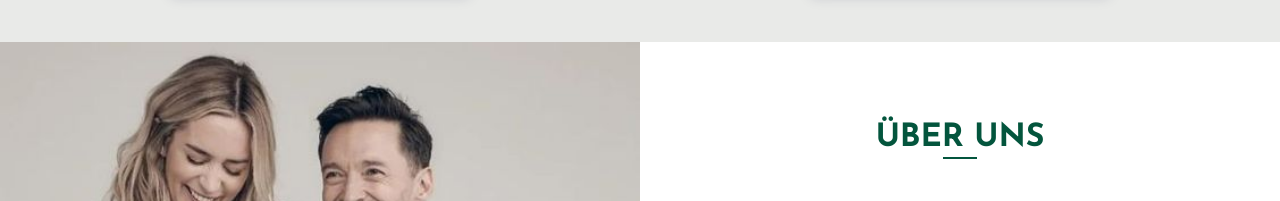
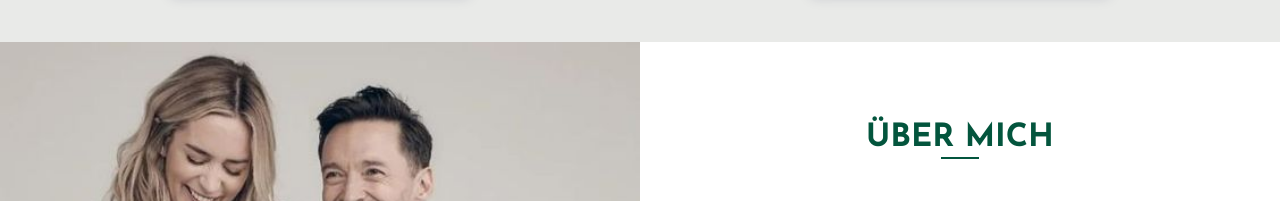
Before and after one commit to SharinaAlves/ing_hollmeier, a plain HTML site: page index.html in a window 1280 px wide. Shown: the part 2020-2221 px from the top of the page. Drawn offline with Linux system fonts and the light colour scheme.

Commit message:
Update index.html

```diff
--- a/index.html
+++ b/index.html
@@ -47,7 +47,7 @@
   <div id="aboutus" class="chapter">
     <div class="half"><img src="./images/Beispielbild.jpg" alt="Profilbild"></div>
     <div class="half right">
-      <div style="text-align:center;"><h1 class="underline-small">ÜBER UNS</h1></div>
+      <div style="text-align:center;"><h1 class="underline-small">ÜBER MICH</h1></div>
       <div>
         <ul>
           <li>Abitur am Gymnasium Lohne 2012</li>
```
